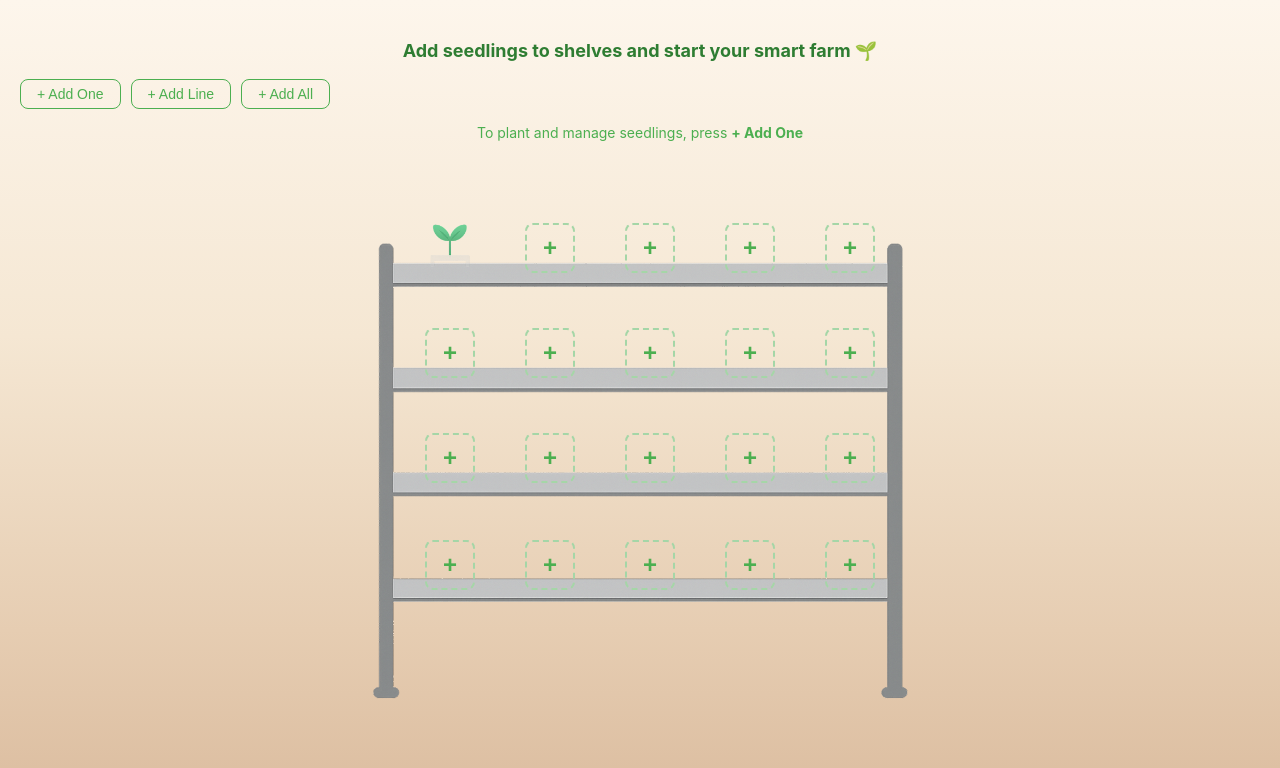
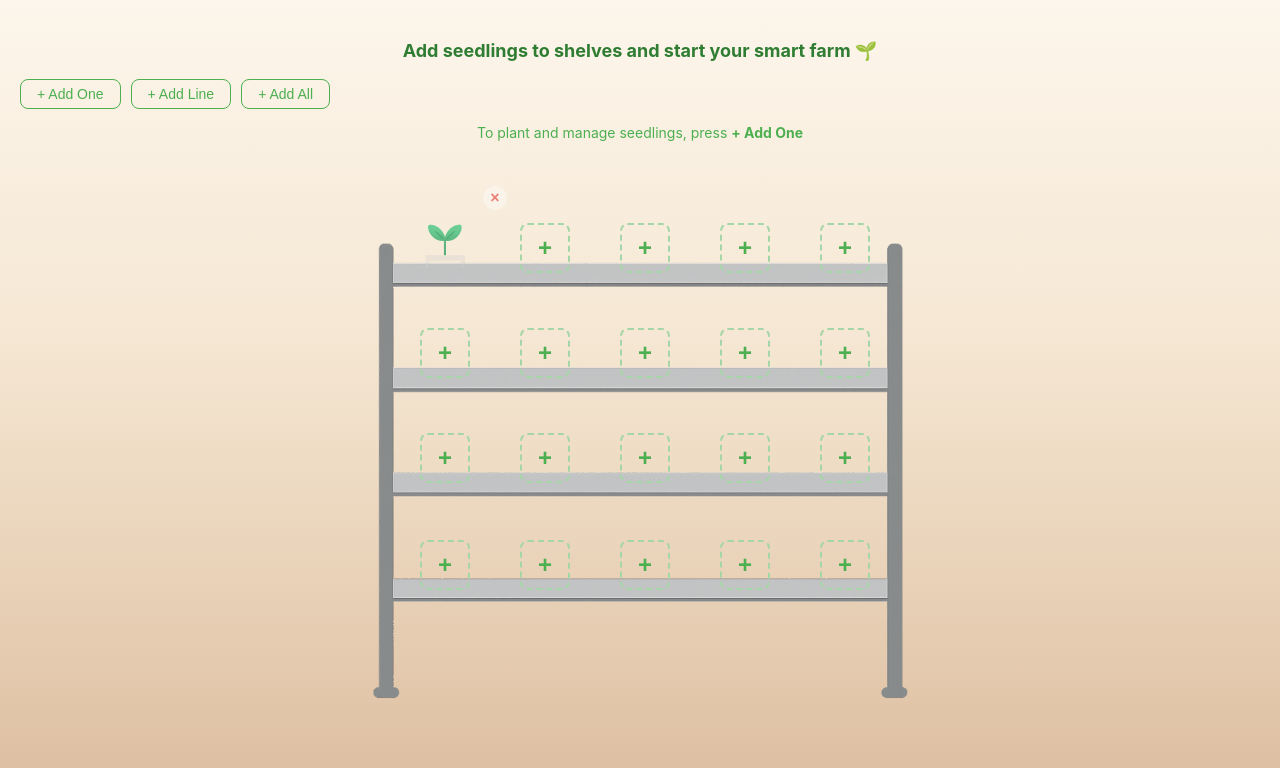
Before and after one commit to seungwoosoon/SmartFarmProject, a React (Create React App) app in the folder SmartFarmFrontEnd/: page /myfarm in a window 1280 px wide. Both pictures are taken after a click on the button "+ Add One". Shown: the top 768 px of the page. Built offline with nearby package versions, Linux system fonts and the light colour scheme; no server answers; a web font is replaced by a local one.

Commit message:
delete_button

```diff
--- a/SmartFarmFrontEnd/src/App.css
+++ b/SmartFarmFrontEnd/src/App.css
@@ -652,6 +652,7 @@ body {
   position: relative;
   width: 100%;
   max-width: 600px;
+  margin: 0 auto;
 }
 
 .shelf-img {
@@ -674,7 +675,7 @@ body {
   gap: 0;
   position: absolute;
   width: 100%;
-  padding: 0 10px;
+  padding: 0 5px;
 
   transform: translateX(0); /* ✅ 위치 튐 방지 위해 제거 또는 0으로 */
 }
@@ -686,11 +687,13 @@ body {
 
 /* ✅ 한 칸(포트) 단위로 고정된 래퍼 */
 .pot-slot {
+  position: relative;
   width: 100px;
   height: 100px;
   display: flex;
   justify-content: center;
   align-items: center;
+  overflow: visible;
 }
 
 /* 세싹 이미지 크기 및 위치 고정 */
@@ -766,6 +769,38 @@ body {
 .add-seed-btn:hover {
   background-color: #e8f5e9;
 }
+
+.delete-seed-btn {
+  position: absolute;
+  top: 0px;
+  right: 0px;
+  transform: translate(50%, -50%);
+  width: 24px;
+  height: 24px;
+  background: rgba(255, 255, 255, 0.6);  /* ✅ 더 투명하게 */
+  border: none;
+  border-radius: 50%;
+  color: #e53935;
+  font-size: 16px;
+  font-weight: bold;
+  cursor: pointer;
+  display: flex;
+  align-items: center;
+  justify-content: center;
+  z-index: 10;
+  pointer-events: auto;
+
+  opacity: 0.6;  /* ✅ 기본적으로 투명도 적용 */
+  transition: all 0.2s ease-in-out;  /* hover 시 부드럽게 */
+}
+
+.delete-seed-btn:hover {
+  background: rgba(255, 205, 210, 0.9); /* hover 시 조금 더 진하게 */
+  opacity: 1;  /* ✅ 마우스 올리면 선명하게 */
+  box-shadow: 0 0 6px rgba(0, 0, 0, 0.15);
+}
+
+
 
 
 /*myplant page detail 추가*/
--- a/SmartFarmFrontEnd/src/api/farm.js
+++ b/SmartFarmFrontEnd/src/api/farm.js
@@ -29,6 +29,19 @@ export const addSeedling = async ({ numOfShelf, numOfShelfFloor, numOfPot }) =>
     return data;
 };
 
+export const deleteSeedling = async ({ numOfShelf, numOfShelfFloor, numOfPot }) => {
+    const { data } = await axios.post(
+        `${FARM_BASE}/deleteSeedling`,
+        {
+            shelfPosition: numOfShelf,
+            floorPosition: numOfShelfFloor,
+            potPosition: numOfPot,
+        },
+        { withCredentials: true }
+    );
+    return data;
+};
+
 /**
  * 세싹 전체 상태 조회 API 호출 (GET /api/auth/structure)
  * @returns {Promise<object>} - { seedlings: [...] }
--- a/SmartFarmFrontEnd/src/pages/MyFarm.jsx
+++ b/SmartFarmFrontEnd/src/pages/MyFarm.jsx
@@ -3,7 +3,7 @@ import React, { useState, useEffect } from 'react';
 import { useNavigate, useLocation } from 'react-router-dom';
 import { useTranslation } from 'react-i18next';
 import Header from '../components/Header';
-import { addSeedling, getSeedlings } from '../api/farm';
+import { addSeedling, getSeedlings, deleteSeedling } from '../api/farm';
 import '../App.css';
 
 const ROWS_PER_SHELF = 4;
@@ -93,6 +93,18 @@ function MyFarm() {
     }
   };
 
+  const handleDeleteSeedling = async (shelfIdx, rowIdx, colIdx) => {
+    try {
+      await deleteSeedling({ numOfShelf: shelfIdx, numOfShelfFloor: rowIdx, numOfPot: colIdx });
+
+      const newShelves = [...shelves];
+      newShelves[shelfIdx][rowIdx][colIdx] = null;
+      setShelves(newShelves);
+    } catch (error) {
+      console.error(t('error.deleteSeedlingFail'), error);
+    }
+  };
+
   const handleAddOne = () => {
     const newShelves = [...shelves];
     for (let s = 0; s < newShelves.length; s++) {
@@ -175,14 +187,11 @@ function MyFarm() {
     }
   };
 
-  // plant와 status에 따른 이미지 경로 반환 함수
   function getPlantImageSrc(plant, status) {
     const p = plant ? plant.toLowerCase() : '';
     const s = status ? status.toLowerCase() : '';
 
     if (p === 'empty' || s === 'empty') return null;
-
-    // 조합 이미지: plant_status.png (예: flower_warning.png)
     return `/${p}_${s}.png`;
   }
 
@@ -217,14 +226,24 @@ function MyFarm() {
               {shelf.map((row, rowIdx) => (
                 <div className="pots-row" key={rowIdx}>
                   {row.map((plant, colIdx) => (
-                    <div className="pot-slot" key={colIdx}>
+                    <div className="pot-slot" key={colIdx} style={{ position: 'relative' }}>
                       {(plant && plant.status !== 'EMPTY' && plant.plant !== 'EMPTY') ? (
+                        <>
                           <img
                             src={getPlantImageSrc(plant.plant, plant.status)}
                             className="plant-img"
                             alt={`${plant.plant}-${plant.status}`}
                             onClick={() => handlePlantClick(shelfIdx, rowIdx, colIdx)}
                           />
+                          <button
+                            className="delete-seed-btn"
+                            onClick={() => handleDeleteSeedling(shelfIdx, rowIdx, colIdx)}
+                            aria-label={t('myfarm.deleteSeedling')}
+                            title={t('myfarm.deleteSeedling')}
+                          >
+                            ×
+                          </button>
+                        </>
                       ) : (
                         <button
                           className="add-seed-btn"
```
Lines whose indentation alone changed are shown as unchanged.
